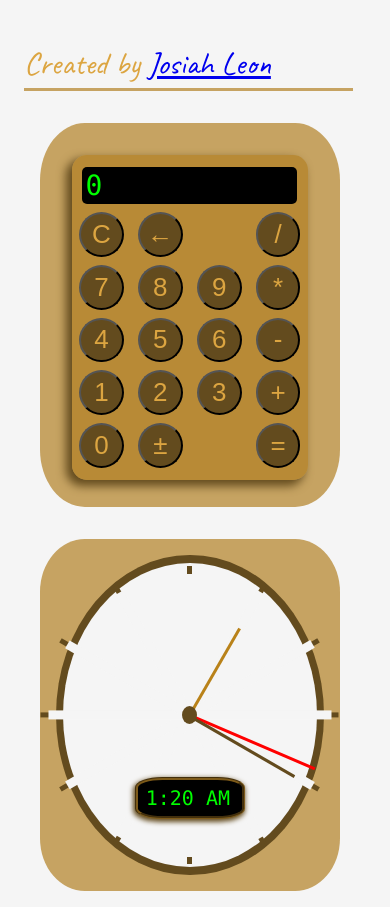
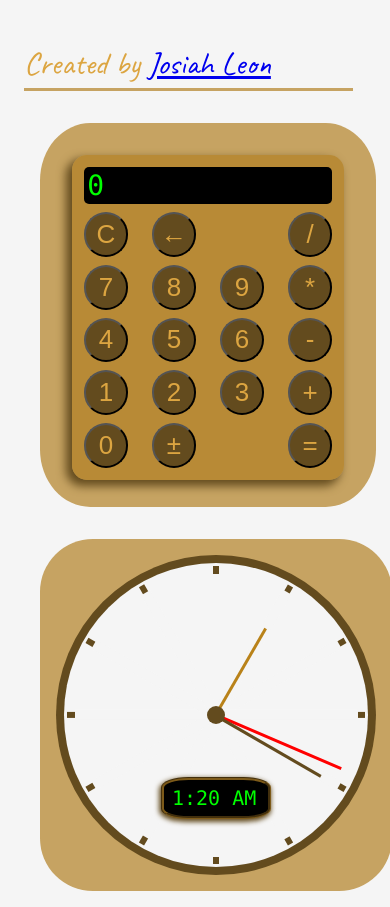
Before and after one commit to ROTBOW/mini-us, a React (Create React App) app: page / in a window 390 px wide. Built offline with nearby package versions, Linux system fonts and the light colour scheme.

Commit message:
Clock css breaks on phone screen Fixes #1

```diff
--- a/src/styles/block_mixin.scss
+++ b/src/styles/block_mixin.scss
@@ -2,6 +2,7 @@
 
 @mixin default-block {
     background-color: $second-color;
+    aspect-ratio: 1/1;
 
     width: 20rem;
     height: 20rem;
```
